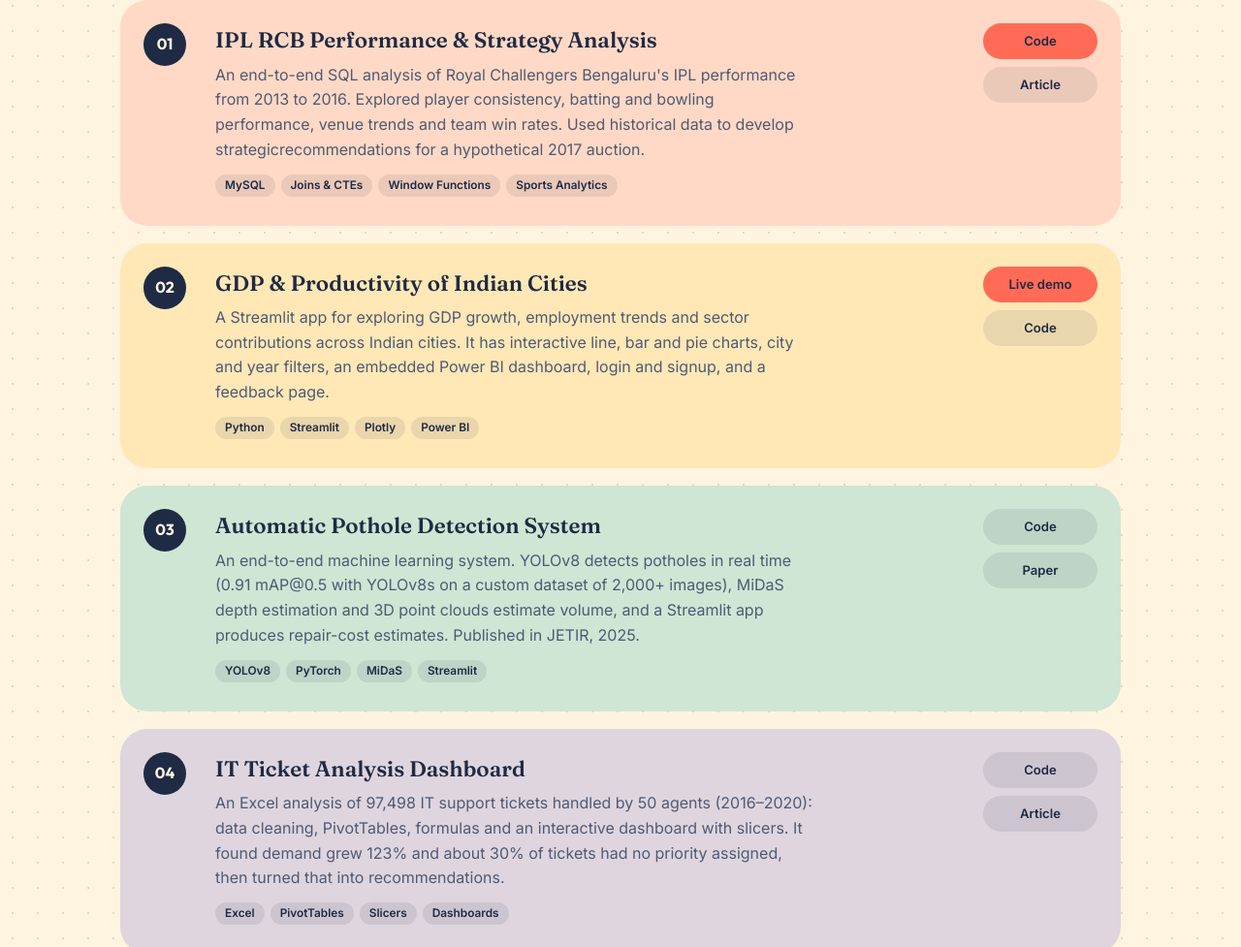
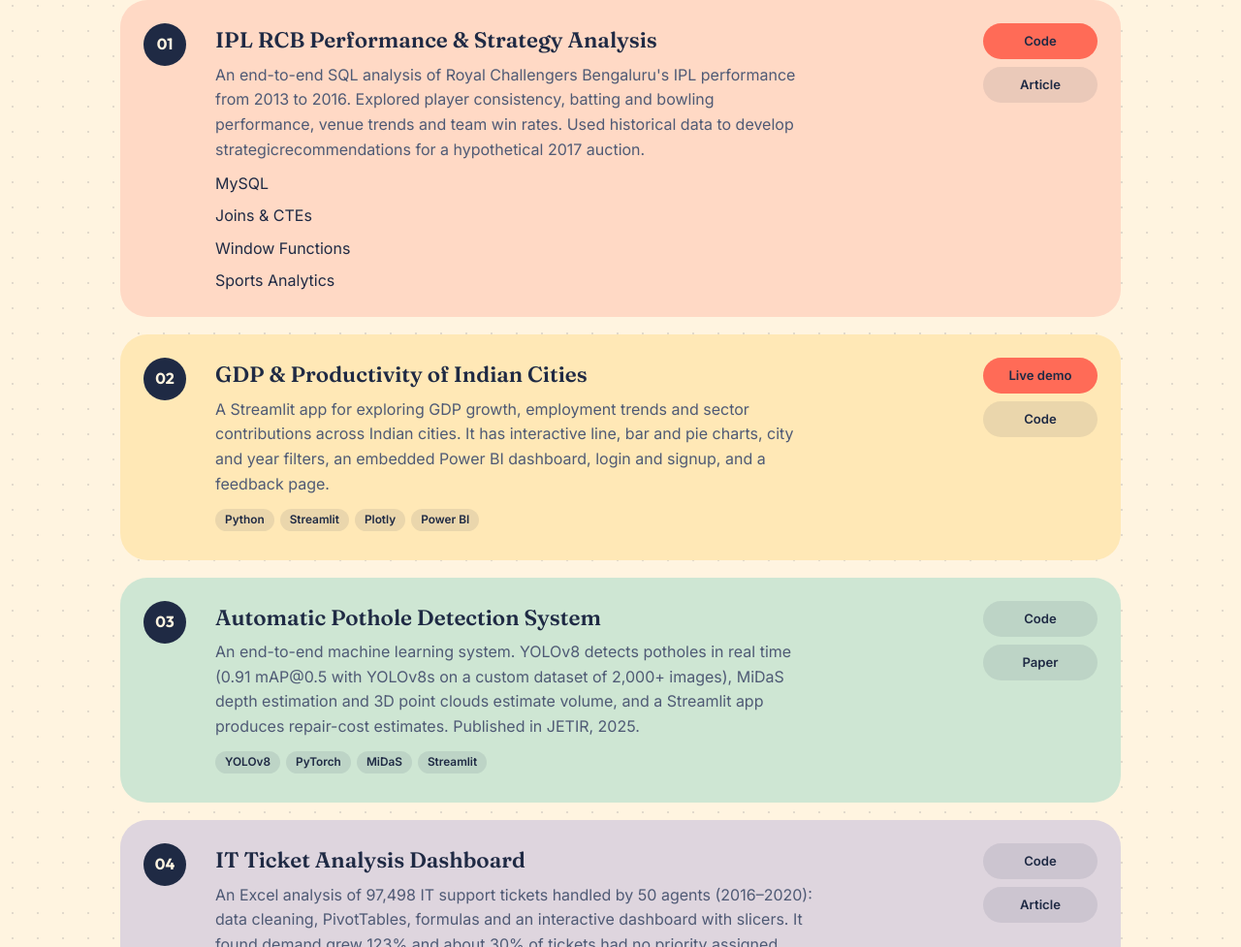
Before and after one commit to Mehwish4610/Portfolio, a plain HTML site: page index.html in a window 1280 px wide. Shown: the part 1099-2076 px from the top of the page at 97% size. Drawn offline with Linux system fonts and the light colour scheme.

Commit message:
Update index.html

```diff
--- a/index.html
+++ b/index.html
@@ -280,7 +280,7 @@ section{border-top:0;padding:56px 0}
   <div class="rows">
 
 
-    <div class="row rv"><span class="n">01</span><div><h3>IPL RCB Performance & Strategy Analysis</h3><p>An end-to-end SQL analysis of Royal Challengers Bengaluru's IPL performance from 2013 to 2016. Explored player consistency, batting and bowling performance, venue trends and team win rates. Used historical data to develop strategicrecommendations for a hypothetical 2017 auction.</p><div class="tg"><span>MySQL</span><span>Joins & CTEs</span><span>Window Functions</span><span>Sports Analytics</span></div></div><div class="lk"><a class="btn p sm" href="https://github.com/Mehwish4610/IPL-RCB-SQL-Data-Analysis" target="_blank" rel="noopener">Code</a> <a class="btn sm" href="https://medium.com/@mehwishafreen10303/from-sql-queries-to-ipl-strategy-analyzing-rcbs-performance-using-mysql-3c2f999dc2c0?sharedUserId=mehwishafreen10303" target="_blank" rel="noopener">Article</a></div></div>
+    <div class="row rv"><span class="n">01</span><div><h3>IPL RCB Performance & Strategy Analysis</h3><p>An end-to-end SQL analysis of Royal Challengers Bengaluru's IPL performance from 2013 to 2016. Explored player consistency, batting and bowling performance, venue trends and team win rates. Used historical data to develop strategicrecommendations for a hypothetical 2017 auction.</p><div class="lk"><span>MySQL</span><span>Joins & CTEs</span><span>Window Functions</span><span>Sports Analytics</span></div></div><div class="lk"><a class="btn p sm" href="https://github.com/Mehwish4610/IPL-RCB-SQL-Data-Analysis" target="_blank" rel="noopener">Code</a> <a class="btn sm" href="https://medium.com/@mehwishafreen10303/from-sql-queries-to-ipl-strategy-analyzing-rcbs-performance-using-mysql-3c2f999dc2c0?sharedUserId=mehwishafreen10303" target="_blank" rel="noopener">Article</a></div></div>
     <div class="row rv"><span class="n">02</span><div><h3>GDP &amp; Productivity of Indian Cities</h3><p>A Streamlit app for exploring GDP growth, employment trends and sector contributions across Indian cities. It has interactive line, bar and pie charts, city and year filters, an embedded Power BI dashboard, login and signup, and a feedback page.</p><div class="tg"><span>Python</span><span>Streamlit</span><span>Plotly</span><span>Power BI</span></div></div><div class="lk"><a class="btn p sm" href="https://gdp-appucivityvisualisationapp-6amnwngduzcvvmu522th2l.streamlit.app/" target="_blank" rel="noopener">Live demo</a><a class="btn sm" href="https://github.com/Mehwish4610/GDP-ProducivityVisualisationApp" target="_blank" rel="noopener">Code</a></div></div>
     <div class="row rv"><span class="n">03</span><div><h3>Automatic Pothole Detection System</h3><p>An end-to-end machine learning system. YOLOv8 detects potholes in real time (0.91 mAP@0.5 with YOLOv8s on a custom dataset of 2,000+ images), MiDaS depth estimation and 3D point clouds estimate volume, and a Streamlit app produces repair-cost estimates. Published in JETIR, 2025.</p><div class="tg"><span>YOLOv8</span><span>PyTorch</span><span>MiDaS</span><span>Streamlit</span></div></div><div class="lk"><a class="btn sm" href="https://github.com/Mehwish4610/automatic-pothole-detection-system" target="_blank" rel="noopener">Code</a><a class="btn sm" href="https://www.jetir.org/view?paper=JETIR2505831" target="_blank" rel="noopener">Paper</a></div></div>
     <div class="row rv"><span class="n">04</span><div><h3>IT Ticket Analysis Dashboard</h3><p>An Excel analysis of 97,498 IT support tickets handled by 50 agents (2016–2020): data cleaning, PivotTables, formulas and an interactive dashboard with slicers. It found demand grew 123% and about 30% of tickets had no priority assigned, then turned that into recommendations.</p><div class="tg"><span>Excel</span><span>PivotTables</span><span>Slicers</span><span>Dashboards</span></div></div><div class="lk"><a class="btn sm" href="https://github.com/Mehwish4610/excel-it-ticket-analysis" target="_blank" rel="noopener">Code</a><a class="btn sm" href="https://medium.com/@mehwishafreen10303/analyzing-97-000-it-support-tickets-in-excel-from-raw-data-to-business-insights-ae9a06fffe2e" target="_blank" rel="noopener">Article</a></div></div>
```
